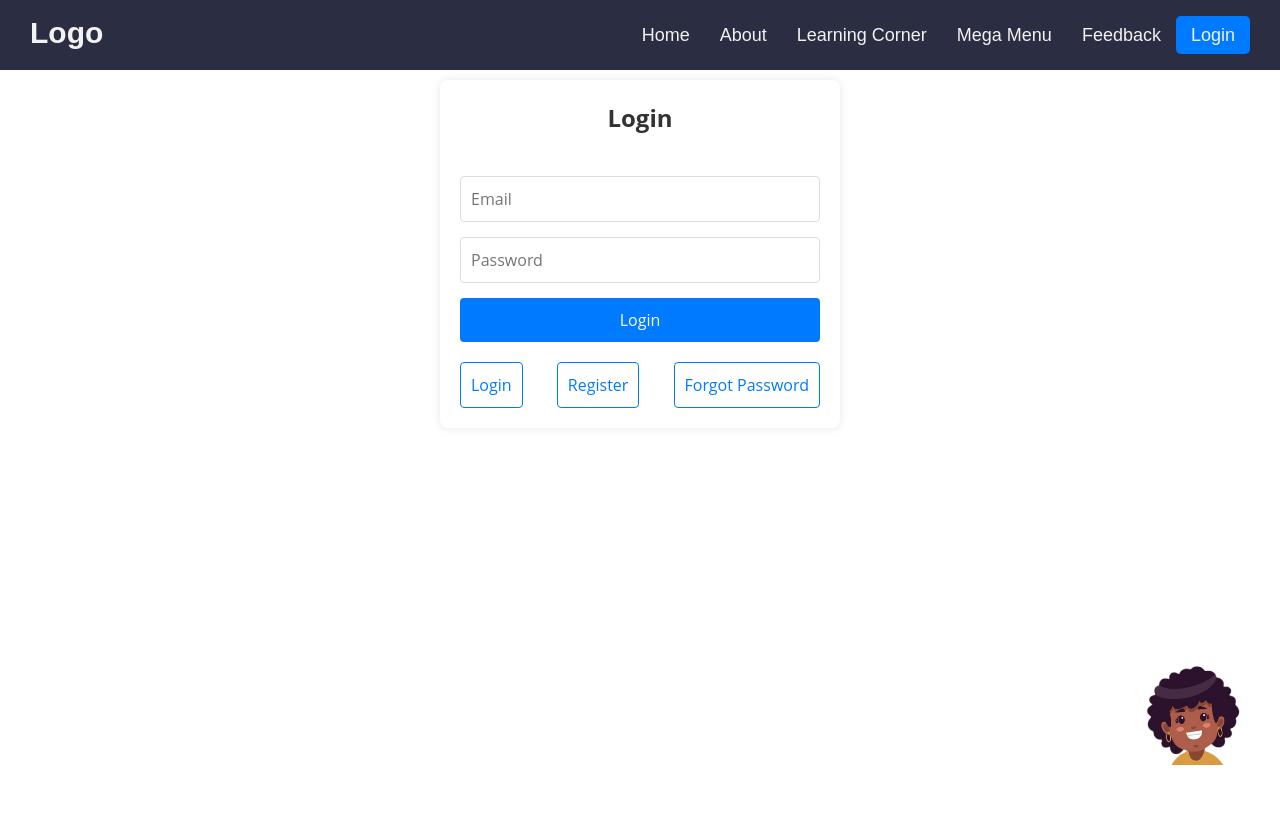
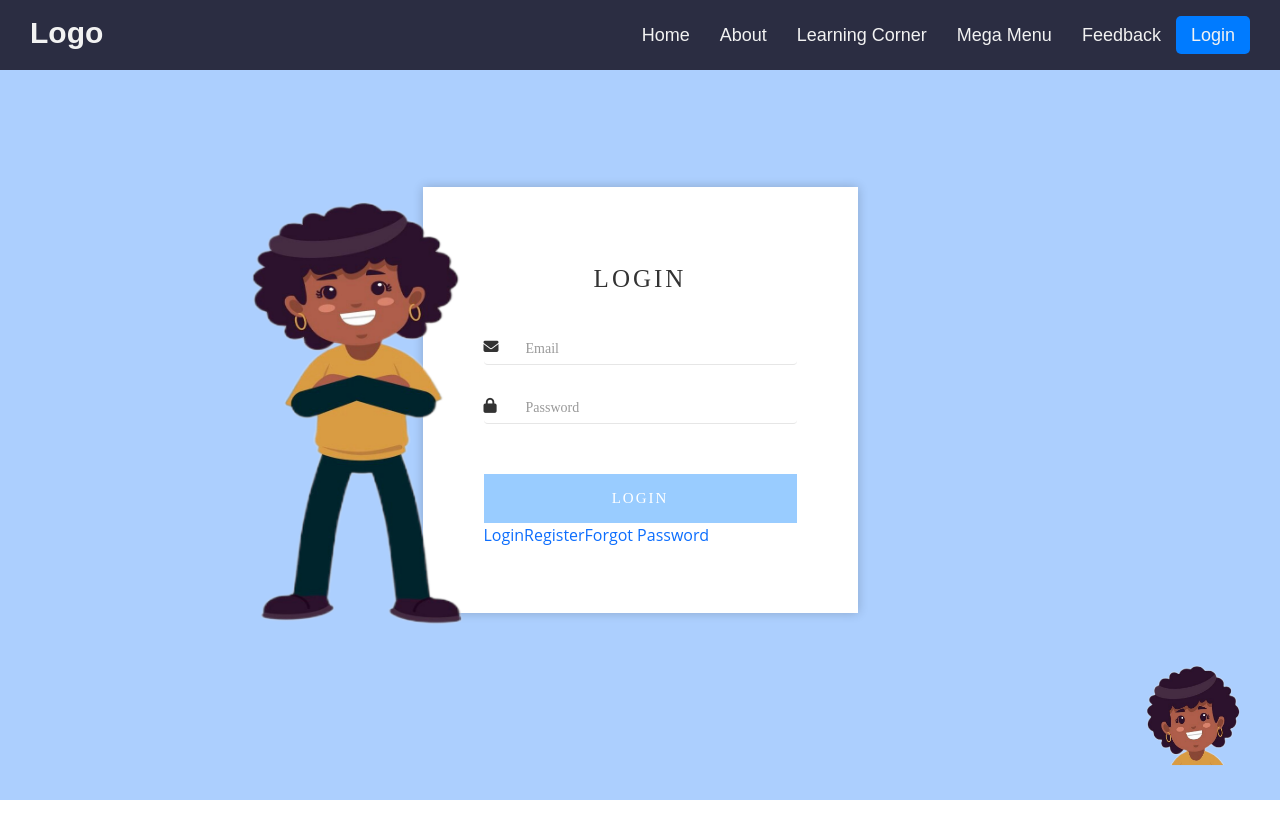
Before and after one commit to Ecl020/Professor-Budy, an Angular app in the folder QuickApp/: page /Auth in a window 1280 px wide. Shown: the top 838 px of the page. Before the commit the page ends 800 px from the top, so only its background shows below. Built offline with nearby package versions, Linux system fonts and the light colour scheme.

Commit message:
Auth Page

```diff
--- a/QuickApp/src/app/auth/auth.component.css
+++ b/QuickApp/src/app/auth/auth.component.css
@@ -1,80 +1,202 @@
 
-
-  .page-content {
+body {
+	font-size: 14px;
+	margin: 0;
+	color: #999;
+}
+input, textarea, select, button {
+	font-family: "Muli-Regular";
+}
+p, h1, h2, h3, h4, h5, h6, ul {
+	margin: 0;
+}
+img {
+	max-width: 100%;
+}
+ul {
+	padding-left: 0;
+	margin-bottom: 0;
+}
+a {
+	text-decoration: none;
+}
+:focus {
+    outline: none;
+}
+.wrapper {
+	min-height: 100vh;
 	display: flex;
-    flex-direction: column;
-    padding: 20px;
-    margin-top: 60px; /* Adjust if the navbar height changes */
-    justify-content: center; /* Center horizontally */
-    align-items: center; /* Center vertically */
+	align-items: center;
+	justify-content: center;
+	background: #accffe ;
 }
-
-  .auth-container {
-    max-width: 400px; /* Adjust as needed */
-    width: 100%; /* Make sure it fits well on smaller screens */
-    padding: 20px;
-    background: #fff; /* White background for the form */
-    border-radius: 8px; /* Rounded corners */
-    box-shadow: 0 0 10px rgba(0, 0, 0, 0.1); /* Subtle shadow */
+.inner {
+	position: relative;
+	width: 435px;
+}
+.image-1 {
+	position: absolute;
+    width: 250px;
+    height: 600px;
+	bottom: -100px;
+	left: -191px;
+	z-index: 99;
+}
+.image-2 {
+	position: absolute;
+	bottom: 0;
+	right: -129px;
+}
+form {
+	width: 100%;
+	position: relative;
+	z-index: 9;
+	padding: 77px 61px 66px;
+	background: #fff;
+	box-shadow: 0px 0px 10px 0px rgba(0, 0, 0, 0.2);
+	-webkit-box-shadow: 0px 0px 10px 0px rgba(0, 0, 0, 0.2);
+    -moz-box-shadow: 0px 0px 10px 0px rgba(0, 0, 0, 0.2);
+    -ms-box-shadow: 0px 0px 10px 0px rgba(0, 0, 0, 0.2);
+    -o-box-shadow: 0px 0px 10px 0px rgba(0, 0, 0, 0.2);
+}
+h3 {
+	text-transform: uppercase;
+	font-size: 25px;
+	font-family: "Muli-SemiBold";
+	color: #333;
+	letter-spacing: 3px;
+	text-align: center;
+	margin-bottom: 33px;
+}
+.form-holder {
+	position: relative;
+	margin-bottom: 21px;
+	span {
+		position: absolute;
+		left: 0;
+		top: 50%;
+		transform: translateY(-50%);
+		font-size: 15px;
+		color: #333;
+		&.lnr-lock {
+			left: 2px;
+		}
+	}
+}
+.form-control {
+	border: none;
+	border-bottom: 1px solid #e6e6e6;
+	display: block;
+	width: 100%;
+	height: 38px;
+	background: none;
+	padding: 3px 42px 0px;
+	color: #666;
+	font-family: "Muli-SemiBold";
+	font-size: 16px;
+	&::-webkit-input-placeholder {
+		font-size: 14px;
+		font-family: "Muli-Regular";
+		color: #999;
+		transform: translateY(1px);
+	}
+	&::-moz-placeholder {
+		font-size: 14px;
+		font-family: "Muli-Regular";
+		color: #999;
+		transform: translateY(1px);
+	}
+	&:-ms-input-placeholder {
+		font-size: 14px;
+		font-family: "Muli-Regular";
+		color: #999;
+		transform: translateY(1px);
+	}
+	&:-moz-placeholder {
+		font-size: 14px;
+		font-family: "Muli-Regular";
+		color: #999;
+		transform: translateY(1px);
+	}
+	&:focus {
+		border-bottom: 1px solid #accffe;
+	}
+}
+button {
+	border: none;
+	width: 100%;
+	height: 49px;
+	margin-top: 50px;
+	cursor: pointer;
 	display: flex;
-    flex-direction: column;
-    gap: 20px; /* Space between elements */
+	align-items: center;
+	justify-content: center;
+	padding: 0;
+	background: #99ccff;
+	color: #fff;
+	text-transform: uppercase;
+	font-family: "Muli-SemiBold";
+	font-size: 15px;
+	letter-spacing: 2px;
+	transition: all 0.5s;
+    position: relative;
+    overflow: hidden;
+    span {
+    	position: relative;
+    	z-index: 2;
     }
-
-  .state-text {
-    font-size: 24px;
-    font-weight: bold;
-    margin-bottom: 20px; /* Space below the state text */
-    text-align: center;
-    color: #333;
+    &:before, &:after {
+	    content: '';
+	    position: absolute;
+	    top: 0;
+	    left: 0;
+	    width: 100%;
+	    height: 100%;
+	    z-index: 1;
+	    background-color: rgba(52,152,253,0.25);
+	    -webkit-transition: all 0.3s;
+	    -moz-transition: all 0.3s;
+	    -o-transition: all 0.3s;
+	    transition: all 0.3s;
+	    -webkit-transform: translate(-100%,0);
+	    transform: translate(-100%,0);
+	    -webkit-transition-timing-function: cubic-bezier(0.75, 0, 0.125, 1);
+	    transition-timing-function: cubic-bezier(0.75, 0, 0.125, 1);
     }
-
-  .auth-form {
-    display: flex;
-    flex-direction: column;
-    gap: 15px; /* Space between inputs and buttons */
+    &:after {
+    	-webkit-transition-delay: 0.2s;
+    	transition-delay: 0.2s;
     }
-
-  .input-field {
-    padding: 10px;
-    font-size: 16px;
-    border: 1px solid #ddd;
-    border-radius: 4px;
+    &:hover {
+    	&:before, &:after {
+    		-webkit-transform: translate(0,0);
+    		transform: translate(0,0);
+    	}
+    }
+}
+@media (max-width: 991px) {
+	.inner {
+		width: 400px;
+		left: 4%;
+	}
+}
+@media (max-width: 767px) {
+	.inner {
 		width: 100%;
+		left: 0;
 	}
-
-  .auth-button {
-    padding: 10px;
-    font-size: 16px;
-    color: #fff;
-    background-color: #007bff; /* Primary color */
-    border: none;
-    border-radius: 4px;
-    cursor: pointer;
-    transition: background-color 0.3s ease;
+	.image-1, .image-2 {
+		display: none;
 	}
-
-  .auth-button:hover {
-    background-color: #0056b3; /* Darker shade on hover */
+	form {
+		padding: 35px;
+		box-shadow: none;
+	    -webkit-box-shadow: none;
+	    -moz-box-shadow: none;
+	    -ms-box-shadow: none;
+	    -o-box-shadow: none;
 	}
-
-  .auth-actions {
-    display: flex;
-    justify-content: space-between; /* Space out the action buttons */
+	.wrapper {
+		background: none;
 	}
-
-  .action-button {
-    padding: 10px;
-    font-size: 16px;
-    color: #007bff; /* Primary color */
-    background-color: #fff;
-    border: 1px solid #007bff; /* Border color matches the button color */
-    border-radius: 4px;
-    cursor: pointer;
-    transition: background-color 0.3s ease, color 0.3s ease;
 }
-
-  .action-button:hover {
-    background-color: #007bff;
-    color: #fff;
-  }
--- a/QuickApp/src/app/auth/auth.component.html
+++ b/QuickApp/src/app/auth/auth.component.html
@@ -1,27 +1,50 @@
-<div class="page-content">
-    <div class="auth-container">
-        <div class="state-text">
-            {{getStateText()}}
+<!-- Include Font Awesome CDN in your HTML head -->
+
+
+<div class="wrapper">
+    <div class="inner">
+        <img src="assets/little-g-2.png" alt="" class="image-1">
+        <form action="">
+            <h3>{{getStateText()}}</h3>
+            <div *ngIf="isLoginState()">
+                <div class="form-holder">
+                    <span class="fas fa-envelope"></span> <!-- Font Awesome envelope icon -->
+                    <input class="form-control" #loginEmail placeholder="Email" type="text">
                 </div>
-        <div class="auth-form" *ngIf="isLoginState()">
-            <input #loginEmail class="input-field" placeholder="Email" type="email">
-            <input #loginPassword class="input-field" placeholder="Password" type="password">
+                <div class="form-holder">
+                    <span class="fas fa-lock"></span> <!-- Font Awesome lock icon -->
+                    <input class="form-control" #loginPassword placeholder="Password" type="password">
+                </div>
                 <button (click)="loginUser(loginEmail, loginPassword)" class="auth-button">Login</button>
             </div>
-        <div class="auth-form" *ngIf="isRegisterState()">
-            <input type="email" #registerEmail class="input-field" placeholder="Email">
-            <input type="password" #registerPassword class="input-field" placeholder="Password">
-            <input type="password" #registerConfirmPassword class="input-field" placeholder="Confirm Password">
+            <div *ngIf="isRegisterState()">
+                <div class="form-holder">
+                    <span class="fas fa-envelope"></span> <!-- Font Awesome envelope icon -->
+                    <input class="form-control" type="text" #registerEmail placeholder="Email">
+                </div>
+                <div class="form-holder">
+                    <span class="fas fa-lock"></span> <!-- Font Awesome lock icon -->
+                    <input class="form-control" type="password" #registerPassword placeholder="Password">
+                </div>
+                <div class="form-holder">
+                    <span class="fas fa-lock"></span> <!-- Font Awesome lock icon -->
+                    <input class="form-control" type="password" #registerConfirmPassword placeholder="Confirm Password">
+                </div>
                 <button (click)="registerUser(registerEmail, registerPassword, registerConfirmPassword)" class="auth-button">Register</button>
             </div>
-        <div class="auth-form" *ngIf="isForgotPasword()">
-            <input #resetemail class="input-field" placeholder="Email" type="email">
+            <div *ngIf="isForgotPasword()">
+                <div class="form-holder">
+                    <span class="fas fa-envelope"></span> <!-- Font Awesome envelope icon -->
+                    <input class="form-control" #resetemail placeholder="Email" type="text">
+                </div>
                 <button (click)="ForgotPassword(resetemail)" class="auth-button">Reset</button>
             </div>
             <div class="auth-actions">
-            <button (click)="onLogin()" class="action-button">Login</button>
-            <button (click)="onRegister()" class="action-button">Register</button>
-            <button (click)="onForgotPassword()" class="action-button">Forgot Password</button>
+                <a href="#" (click)="onLogin()" class="auth-link">Login</a>
+                <a href="#" (click)="onRegister()" class="auth-link">Register</a>
+                <a href="#" (click)="onForgotPassword()" class="auth-link">Forgot Password</a>
+            </div>
+        </form>
+
     </div>
 </div>
-</div>
```
Lines whose indentation alone changed are shown as unchanged.
